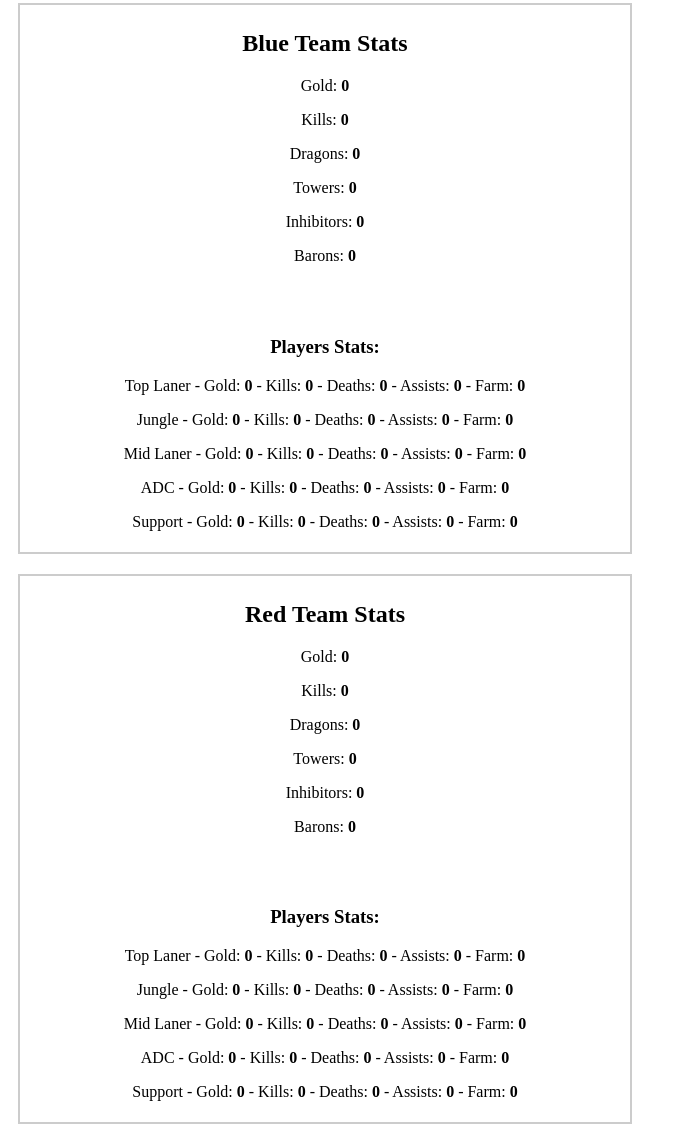
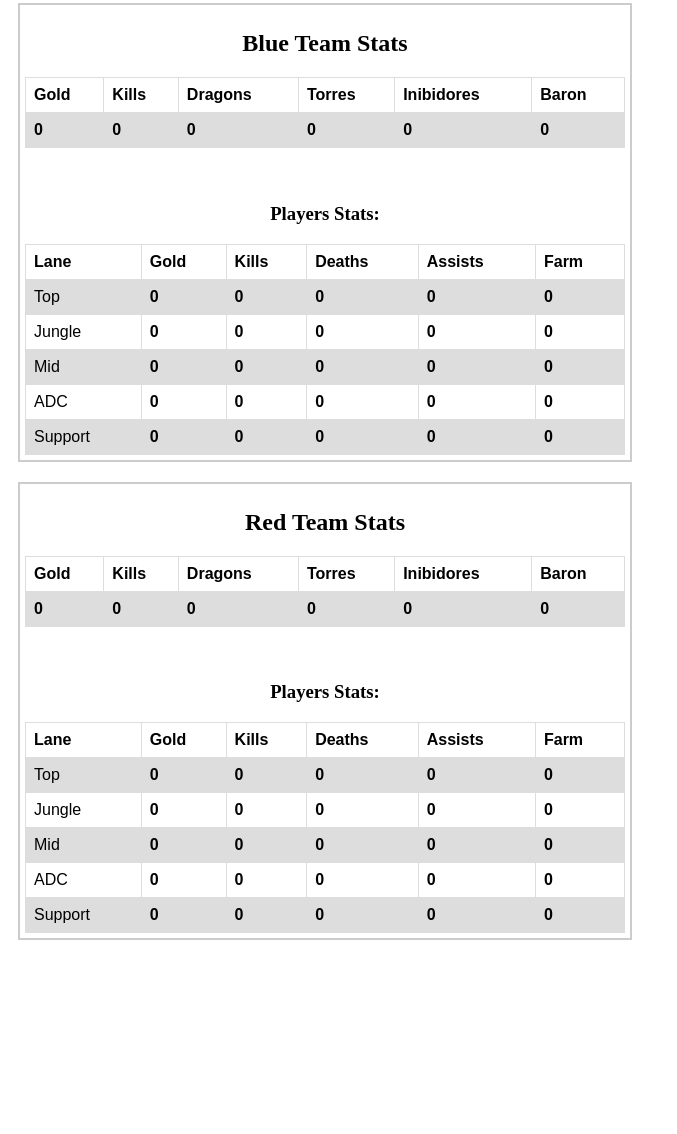
Before and after one commit to rafaelhfarias/lol-api, a plain HTML site: page index.html in a window 1280 px wide. Shown: the part 73-1207 px from the top of the page, without its empty margins (0-677 px from the left). After the commit the page ends 1023 px from the top, so only its background shows below. Drawn offline with Linux system fonts and the light colour scheme; no server answers.

Commit message:
Alteração para exibição em tabelas

```diff
--- a/api.css
+++ b/api.css
@@ -19,3 +19,19 @@
     width:60%;
     text-align: center;
 }
+
+td, th {
+    border: 1px solid #dddddd;
+    text-align: left;
+    padding: 8px;
+}
+
+tr:nth-child(even) {
+    background-color: #dddddd;
+}
+
+table {
+    font-family: arial, sans-serif;
+    border-collapse: collapse;
+    width: 100%;
+}
--- a/index.html
+++ b/index.html
@@ -9,88 +9,166 @@
 <body>
     <h1 id="lolApi">League of Legends API</h1>
     <div id="blueTeamStats">
+
         <h2 id="blueTeamHeader">Blue Team Stats</h2>
-        <p>Gold:<strong id="blueTeamGold"> 0 </strong></p>
-        <p>Kills:<strong id="blueTeamKills"> 0 </strong></p>
-        <p>Dragons:<strong id="blueTeamDragons"> 0 </strong></p>
-        <p>Towers:<strong id="blueTeamTowers"> 0 </strong></p>
-        <p>Inhibitors:<strong id="blueTeamInhib"> 0 </strong></p>
-        <p>Barons:<strong id="blueTeamBarons"> 0 </strong></p>
+        <table>
+            <tr>
+                <th>Gold</th>
+                <th>Kills</th>
+                <th>Dragons</th>
+                <th>Torres</th>
+                <th>Inibidores</th>
+                <th>Baron</th>
+            </tr>
+            <tr>
+                <td><strong id="blueTeamGold"> 0 </strong></td>
+                <td><strong id="blueTeamKills"> 0 </strong></td>
+                <td><strong id="blueTeamDragons"> 0 </strong></td>
+                <td><strong id="blueTeamTowers"> 0 </strong></td>
+                <td><strong id="blueTeamInhib"> 0 </strong></td>
+                <td><strong id="blueTeamBarons"> 0 </strong> </td>
+            </tr>
+        </table>
+
         <br><br>
         <h3>Players Stats:</h3>
-        <p>Top Laner - Gold: <strong id="blueTopLanerGold"> 0 </strong>
-            - Kills: <strong id="blueTopLanerKills"> 0 </strong>
-            - Deaths: <strong id="blueTopLanerDeaths"> 0 </strong>
-            - Assists: <strong id="blueTopLanerAssists"> 0 </strong>
-            - Farm: <strong id="blueTopLanerFarm"> 0 </strong>
-        </p>
-        <p>Jungle - Gold: <strong id="blueJungleGold"> 0 </strong>
-            - Kills: <strong id="blueJungleKills"> 0 </strong>
-            - Deaths: <strong id="blueJungleDeaths"> 0 </strong>
-            - Assists: <strong id="blueJungleAssists"> 0 </strong>
-            - Farm: <strong id="blueJungleFarm"> 0 </strong>
-        </p>
-        <p>Mid Laner - Gold: <strong id="blueMidLanerGold"> 0 </strong>
-            - Kills: <strong id="blueMidLanerKills"> 0 </strong>
-            - Deaths: <strong id="blueMidLanerDeaths"> 0 </strong>
-            - Assists: <strong id="blueMidLanerAssists"> 0 </strong>
-            - Farm: <strong id="blueMidLanerFarm"> 0 </strong>
-        </p>
-        <p>ADC - Gold: <strong id="blueAdcGold"> 0 </strong>
-            - Kills: <strong id="blueAdcKills"> 0 </strong>
-            - Deaths: <strong id="blueAdcDeaths"> 0 </strong>
-            - Assists: <strong id="blueAdcAssists"> 0 </strong>
-            - Farm: <strong id="blueAdcFarm"> 0 </strong>
-        </p>
-        <p>Support - Gold: <strong id="blueSupportGold"> 0 </strong>
-            - Kills: <strong id="blueSupportKills"> 0 </strong>
-            - Deaths: <strong id="blueSupportDeaths"> 0 </strong>
-            - Assists: <strong id="blueSupportAssists"> 0 </strong>
-            - Farm: <strong id="blueSupportFarm"> 0 </strong>
-        </p>
+        <table>
+            <tr>
+                <th>Lane</th>
+                <th>Gold</th>
+                <th>Kills</th>
+                <th>Deaths</th>
+                <th>Assists</th>
+                <th>Farm</th>
+            </tr>
+            <tr>
+                <td>Top</td>
+                <td><strong id="blueTopLanerGold"> 0 </strong></td>
+                <td><strong id="blueTopLanerKills"> 0 </strong></td>
+                <td><strong id="blueTopLanerDeaths"> 0 </strong></td>
+                <td><strong id="blueTopLanerAssists"> 0 </strong></td>
+                <td><strong id="blueTopLanerFarm"> 0 </strong></td>
+            </tr>
+
+            <tr>
+                <td>Jungle</td>
+                <td><strong id="blueJungleGold"> 0 </strong></td>
+                <td><strong id="blueJungleKills"> 0 </strong></td>
+                <td><strong id="blueJungleDeaths"> 0 </strong></td>
+                <td><strong id="blueJungleAssists"> 0 </strong></td>
+                <td><strong id="blueJungleFarm"> 0 </strong></td>
+            </tr>
+
+            <tr>
+                <td>Mid</td>
+                <td><strong id="blueMidLanerGold"> 0 </strong></td>
+                <td><strong id="blueMidLanerKills"> 0 </strong></td>
+                <td><strong id="blueMidLanerDeaths"> 0 </strong></td>
+                <td><strong id="blueMidLanerAssists"> 0 </strong></td>
+                <td><strong id="blueMidLanerFarm"> 0 </strong></td>
+            </tr>
+
+            <tr>
+                <td>ADC</td>
+                <td><strong id="blueAdcGold"> 0 </strong></td>
+                <td><strong id="blueAdcKills"> 0 </strong></td>
+                <td><strong id="blueAdcDeaths"> 0 </strong></td>
+                <td><strong id="blueAdcAssists"> 0 </strong></td>
+                <td><strong id="blueAdcFarm"> 0 </strong></td>
+            </tr>
+
+            <tr>
+                <td>Support</td>
+                <td><strong id="blueSupportGold"> 0 </strong></td>
+                <td><strong id="blueSupportKills"> 0 </strong></td>
+                <td><strong id="blueSupportDeaths"> 0 </strong></td>
+                <td><strong id="blueSupportAssists"> 0 </strong></td>
+                <td><strong id="blueSupportFarm"> 0 </strong></td>
+            </tr>
+
+
+        </table>
 
     </div>
 
     <div id="redTeamStats">
         <h2 id="redTeamHeader">Red Team Stats</h2>
-        <p>Gold:<strong id="redTeamGold"> 0 </strong></p>
-        <p>Kills:<strong id="redTeamKills"> 0 </strong></p>
-        <p>Dragons:<strong id="redTeamDragons"> 0 </strong></p>
-        <p>Towers:<strong id="redTeamTowers"> 0 </strong></p>
-        <p>Inhibitors:<strong id="redTeamInhib"> 0 </strong></p>
-        <p>Barons:<strong id="redTeamBarons"> 0 </strong></p>
+        <table>
+            <tr>
+                <th>Gold</th>
+                <th>Kills</th>
+                <th>Dragons</th>
+                <th>Torres</th>
+                <th>Inibidores</th>
+                <th>Baron</th>
+            </tr>
+            <tr>
+                <td><strong id="redTeamGold"> 0 </strong></td>
+                <td><strong id="redTeamKills"> 0 </strong></td>
+                <td><strong id="redTeamDragons"> 0 </strong></td>
+                <td><strong id="redTeamTowers"> 0 </strong></td>
+                <td><strong id="redTeamInhib"> 0 </strong></td>
+                <td><strong id="redTeamBarons"> 0 </strong> </td>
+            </tr>
+        </table>
         <br><br>
         <h3>Players Stats:</h3>
-        <p>Top Laner - Gold: <strong id="redTopLanerGold"> 0 </strong>
-            - Kills: <strong id="redTopLanerKills"> 0 </strong>
-            - Deaths: <strong id="redTopLanerDeaths"> 0 </strong>
-            - Assists: <strong id="redTopLanerAssists"> 0 </strong>
-            - Farm: <strong id="redTopLanerFarm"> 0 </strong>
-        </p>
-        <p>Jungle - Gold: <strong id="redJungleGold"> 0 </strong>
-            - Kills: <strong id="redJungleKills"> 0 </strong>
-            - Deaths: <strong id="redJungleDeaths"> 0 </strong>
-            - Assists: <strong id="redJungleAssists"> 0 </strong>
-            - Farm: <strong id="redJungleFarm"> 0 </strong>
-        </p>
-        <p>Mid Laner - Gold: <strong id="redMidLanerGold"> 0 </strong>
-            - Kills: <strong id="redMidLanerKills"> 0 </strong>
-            - Deaths: <strong id="redMidLanerDeaths"> 0 </strong>
-            - Assists: <strong id="redMidLanerAssists"> 0 </strong>
-            - Farm: <strong id="redMidLanerFarm"> 0 </strong>
-        </p>
-        <p>ADC - Gold: <strong id="redAdcGold"> 0 </strong>
-            - Kills: <strong id="redAdcKills"> 0 </strong>
-            - Deaths: <strong id="redAdcDeaths"> 0 </strong>
-            - Assists: <strong id="redAdcAssists"> 0 </strong>
-            - Farm: <strong id="redAdcFarm"> 0 </strong>
-        </p>
-        <p>Support - Gold: <strong id="redSupportGold"> 0 </strong>
-            - Kills: <strong id="redSupportKills"> 0 </strong>
-            - Deaths: <strong id="redSupportDeaths"> 0 </strong>
-            - Assists: <strong id="redSupportAssists"> 0 </strong>
-            - Farm: <strong id="redSupportFarm"> 0 </strong>
-        </p>
+        <table>
+            <tr>
+                <th>Lane</th>
+                <th>Gold</th>
+                <th>Kills</th>
+                <th>Deaths</th>
+                <th>Assists</th>
+                <th>Farm</th>
+            </tr>
+            <tr>
+                <td>Top</td>
+                <td><strong id="redTopLanerGold"> 0 </strong></td>
+                <td><strong id="redTopLanerKills"> 0 </strong></td>
+                <td><strong id="redTopLanerDeaths"> 0 </strong></td>
+                <td><strong id="redTopLanerAssists"> 0 </strong></td>
+                <td><strong id="redTopLanerFarm"> 0 </strong></td>
+            </tr>
+
+            <tr>
+                <td>Jungle</td>
+                <td><strong id="redJungleGold"> 0 </strong></td>
+                <td><strong id="redJungleKills"> 0 </strong></td>
+                <td><strong id="redJungleDeaths"> 0 </strong></td>
+                <td><strong id="redJungleAssists"> 0 </strong></td>
+                <td><strong id="redJungleFarm"> 0 </strong></td>
+            </tr>
+
+            <tr>
+                <td>Mid</td>
+                <td><strong id="redMidLanerGold"> 0 </strong></td>
+                <td><strong id="redMidLanerKills"> 0 </strong></td>
+                <td><strong id="redMidLanerDeaths"> 0 </strong></td>
+                <td><strong id="redMidLanerAssists"> 0 </strong></td>
+                <td><strong id="redMidLanerFarm"> 0 </strong></td>
+            </tr>
+
+            <tr>
+                <td>ADC</td>
+                <td><strong id="redAdcGold"> 0 </strong></td>
+                <td><strong id="redAdcKills"> 0 </strong></td>
+                <td><strong id="redAdcDeaths"> 0 </strong></td>
+                <td><strong id="redAdcAssists"> 0 </strong></td>
+                <td><strong id="redAdcFarm"> 0 </strong></td>
+            </tr>
+
+            <tr>
+                <td>Support</td>
+                <td><strong id="redSupportGold"> 0 </strong></td>
+                <td><strong id="redSupportKills"> 0 </strong></td>
+                <td><strong id="redSupportDeaths"> 0 </strong></td>
+                <td><strong id="redSupportAssists"> 0 </strong></td>
+                <td><strong id="redSupportFarm"> 0 </strong></td>
+            </tr>
+
+
+        </table>
 
     </div>
 
@@ -99,7 +177,7 @@
             const gameId = '105562692794240171';
             let startingTime = getRoundedDate(10).toISOString(); // '2021-02-17T14:08:00Z'
             //let startingTime = '2021-02-17T14:08:00Z';
-            const apiUrl = 'https://feed.lolesports.com/livestats/v1/window/' + gameId + '?startingTime='+ startingTime;
+            const apiUrl = 'https://feed.lolesports.com/livestats/v1/window/' + gameId + '?startingTime=' + startingTime;
             var myInit = {
                 method: 'GET',
                 headers: { 'x-api-key': '0TvQnueqKa5mxJntVWt0w4LpLfEkrV1Ta8rQBb9Z' }
@@ -196,7 +274,7 @@
                 .then(data => {
                     // console.log(data);
                     console.log(startingTime);
-                    if (data.frames==null) return ;
+                    if (data.frames == null) return;
                     let lastFrame = data.frames.pop()
 
                     //blue team
@@ -291,13 +369,13 @@
                 })
         }
 
-        setInterval(startLiveUpdate,1000);
+        setInterval(startLiveUpdate, 1000);
 
 
         let getRoundedDate = (seconds, d = new Date()) => {
 
             let ms = 1000 * seconds; // convert minutes to ms
-            let roundedDate = new Date(Math.round((d.getTime()-26000) / ms) * ms);
+            let roundedDate = new Date(Math.round((d.getTime() - 26000) / ms) * ms);
 
             return roundedDate
         }
```
